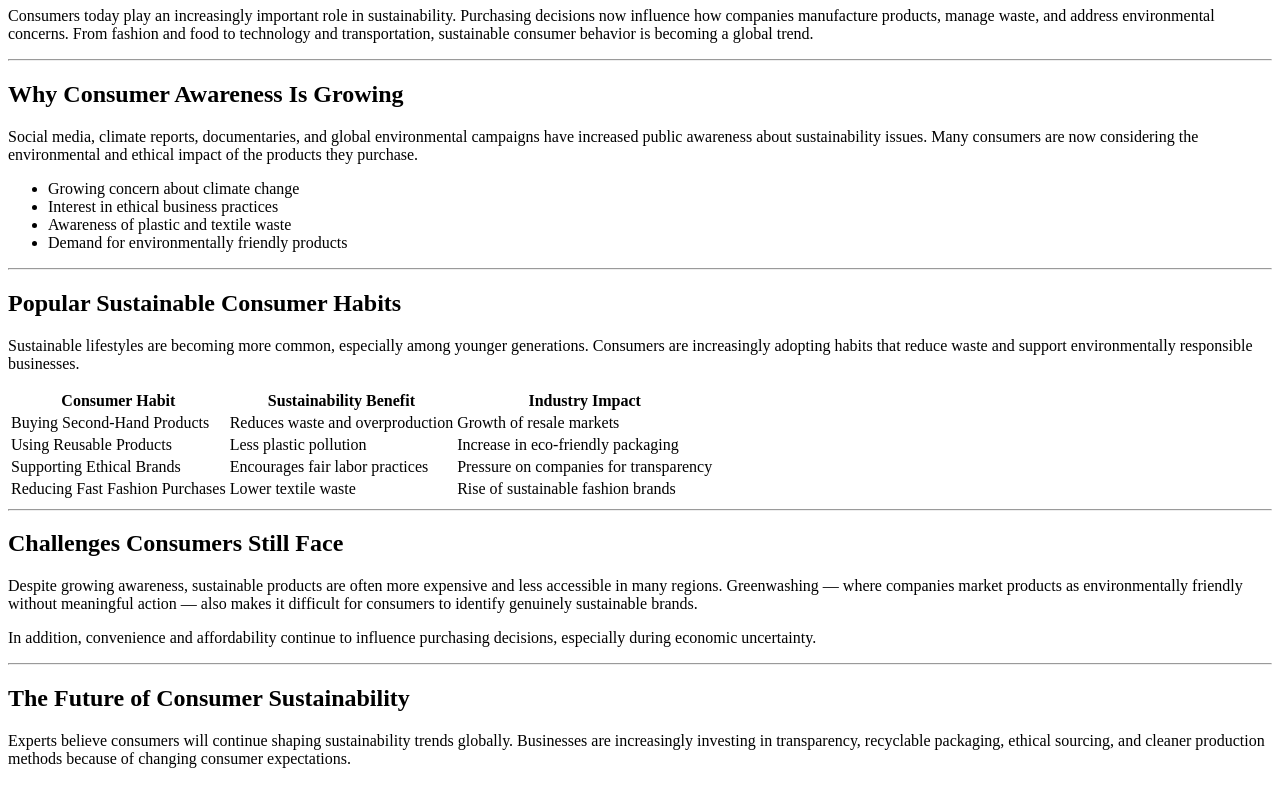
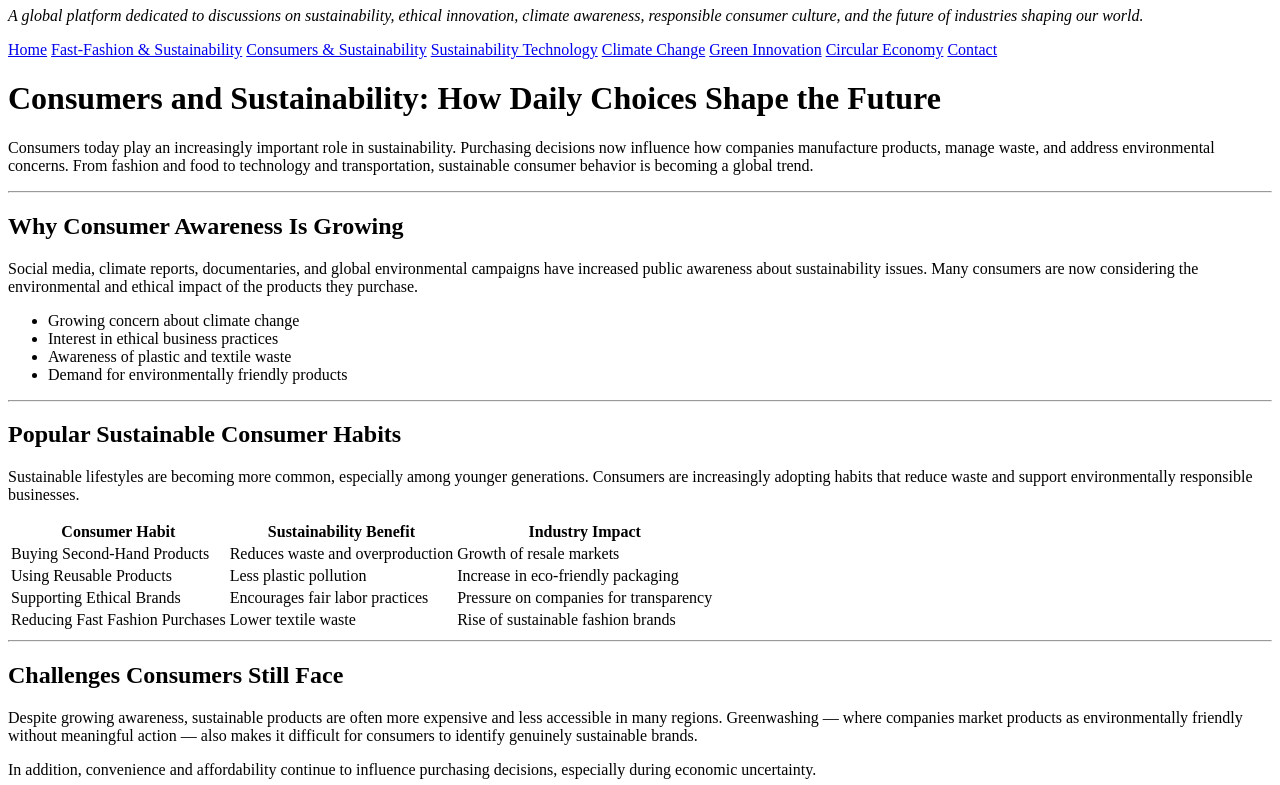
Before and after one commit to Humaira-Aijaz/Fashion-Blogs, a plain HTML site: page consumers&sustainability.html in a window 1280 px wide. Shown: the part 73-858 px from the top of the page. Drawn offline with Linux system fonts and the light colour scheme.

Commit message:
add header and navigation

```diff
--- a/consumers&sustainability.html
+++ b/consumers&sustainability.html
@@ -5,6 +5,29 @@
     <meta name="viewport" content="width=device-width, initial-scale=1.0">
     <title>Consumers & Sustainability</title></head>
 <body>
+    <header>
+        <h1>Sustainability Insights</h1>
+            <p><i>
+                A global platform dedicated to discussions on sustainability,
+                ethical innovation,
+                climate awareness, responsible consumer culture, and the future
+                of industries
+                shaping our world.</i>
+            </p>
+    </header>
+    <nav>
+            <a href="index.html">Home</a>
+            <a href="fast-fashion-sustainability.html">Fast-Fashion &
+                Sustainability</a>
+            <a href="consumers&sustainability.html">Consumers &
+                Sustainability</a>
+            <a href="sustainability-technology.html">Sustainability
+                Technology</a>
+            <a href="climate.change.html">Climate Change</a>
+            <a href="green-innovation.html">Green Innovation</a>
+            <a href="circular-economy.html">Circular Economy</a>
+            <a href="contact.html">Contact</a>
+        </nav>
     <h1>Consumers and Sustainability: How Daily Choices Shape the Future</h1>
     <p>
         Consumers today play an increasingly important role in sustainability.
```
